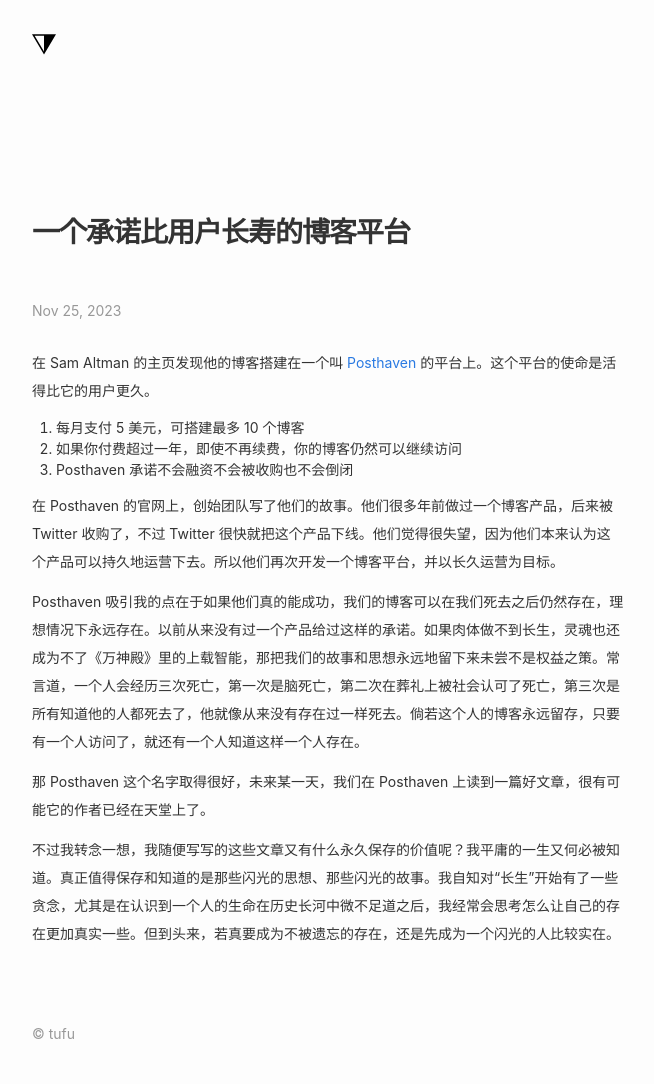
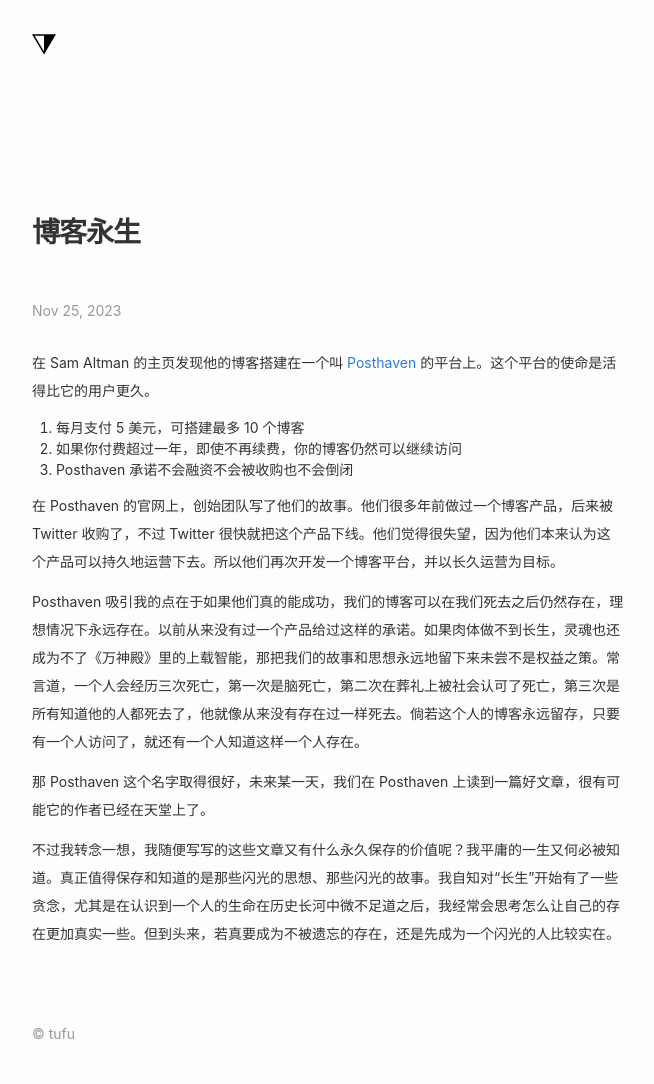
Before and after one commit to tufucheung/tufucheung.github.io, a Jekyll site: the page built from _posts/2023-11-25-forever.md, in a window 1280 px wide. Shown: the whole page, without its empty margins (312-966 px from the left). Built offline with Jekyll 4.4.1, drawn with Linux system fonts in a browser that asks for light colours.

Commit message:
Update 2023-11-25-forever.md

```diff
--- a/_posts/2023-11-25-forever.md
+++ b/_posts/2023-11-25-forever.md
@@ -1,6 +1,6 @@
 ---
 layout: post
-title: 一个承诺比用户长寿的博客平台
+title: 博客永生
 ---
 
 在 Sam Altman 的主页发现他的博客搭建在一个叫 [Posthaven](http://posthaven.com) 的平台上。这个平台的使命是活得比它的用户更久。
```
